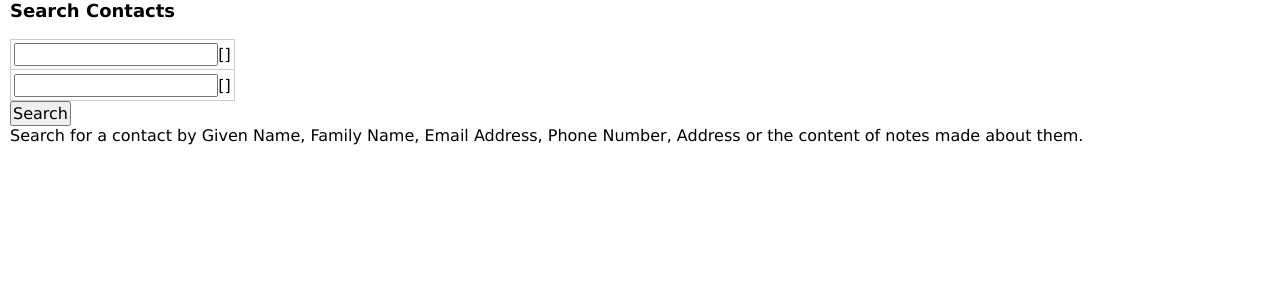
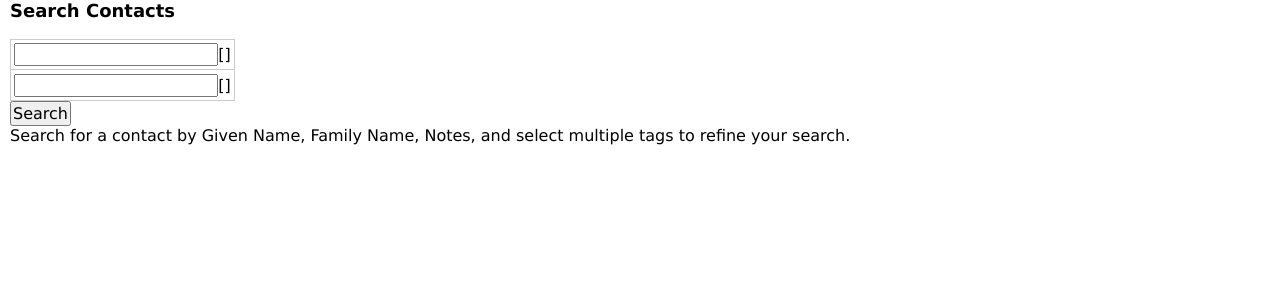
Before and after one commit to aptivate/sarpaminfohub, a Django app: template django/sarpaminfohub/templates/search/search.html in a window 1280 px wide. Shown: the part 86-386 px from the top of the page. Run offline with Django 3.2, Linux system fonts and the light colour scheme; the template is opened without the code that fills it, so the values that code supplies are empty, except form fields; tables that the repository leaves empty hold one stand-in row (values such as "Sample post"); form fields are guessed from the names that the template uses.

Commit message:
search copy text update

```diff
--- a/django/sarpaminfohub/templates/search/search.html
+++ b/django/sarpaminfohub/templates/search/search.html
@@ -55,6 +55,6 @@
 						</table>
 						{%endif%}
         {% else %}
-            <p>Search for a contact by Given Name, Family Name, Email Address, Phone Number, Address or the content of notes made about them.</p>
+            <p>Search for a contact by Given Name, Family Name, Notes, and select multiple tags to refine your search.</p>
         {% endif %}
 {% endblock main %}
```
